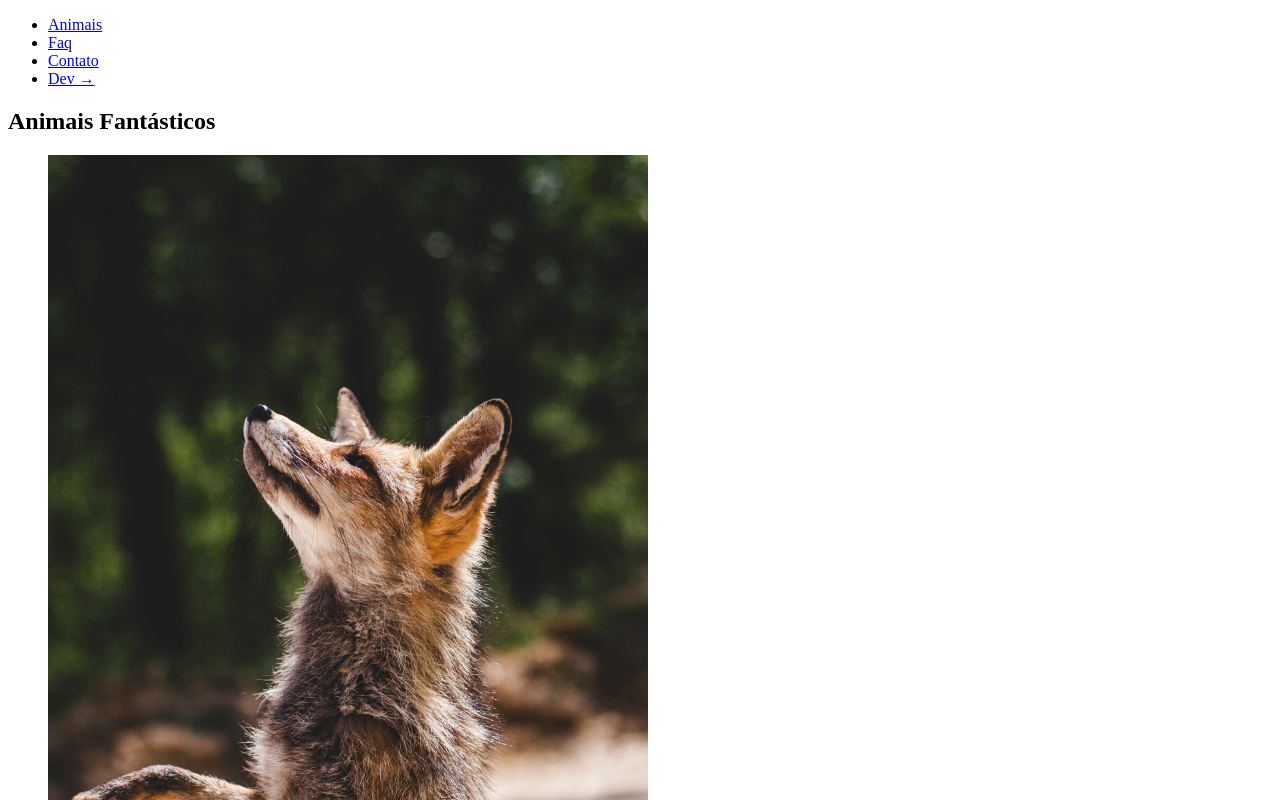
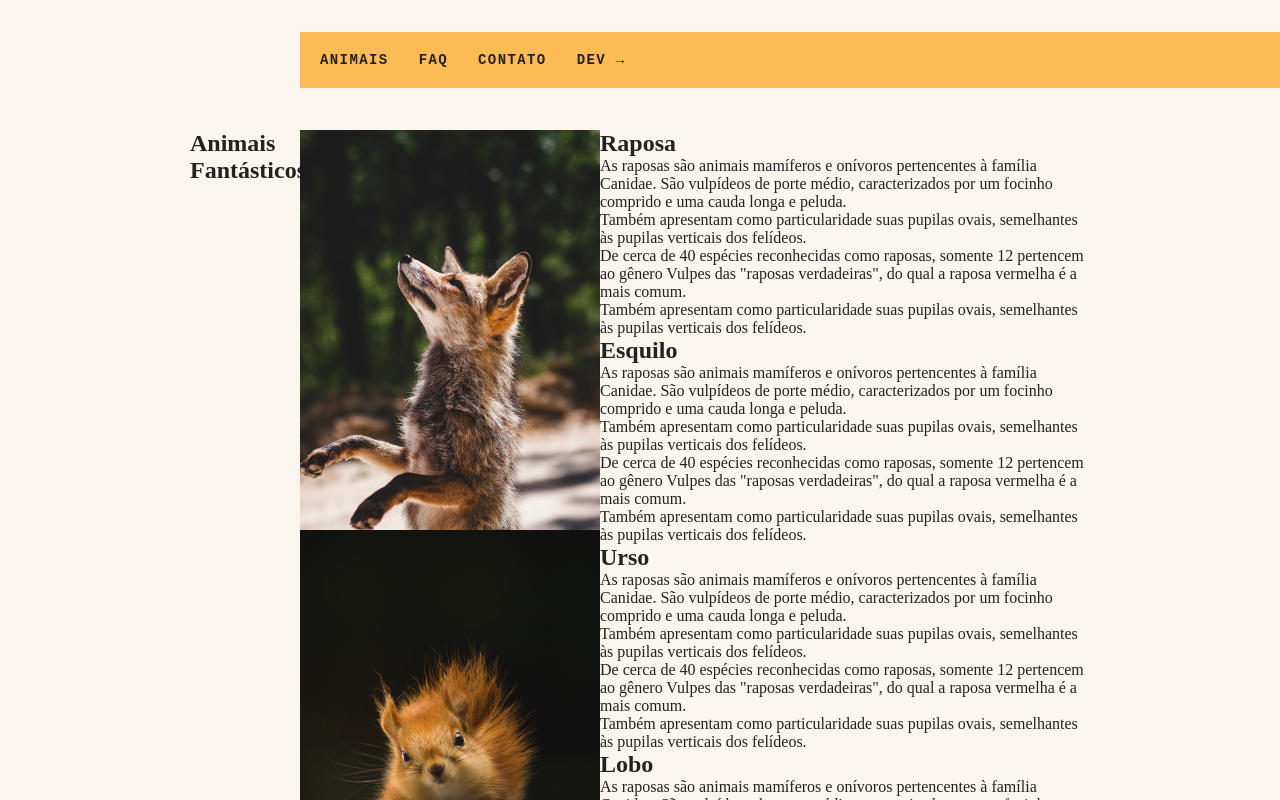
Before and after one commit to leonardoanselmo/animais-fantasticos, a plain HTML site: page index.html in a window 1280 px wide. Shown: the top 800 px of the page. Drawn offline with Linux system fonts and the light colour scheme.

Commit message:
Estrutura dos GRIDS no CSS - 1a parte

```diff
--- a/css/style.css
+++ b/css/style.css
@@ -0,0 +1,61 @@
+body, h1, h2, ul, li, p, dd, dt, dl {
+  margin: 0px;
+  padding: 0px;
+}
+
+img {
+  display: block;
+  max-width: 100%;
+}
+
+ul {
+  list-style: none;
+}
+
+body {
+  background: #faf6ed;
+  color: #222;
+  -webkit-font-smoothing: antialiased;
+  display: grid;
+  grid-template-columns: 1fr 120px minmax(300px, 800px) 1fr;
+}
+
+.header {
+  grid-column: 3 / 5;
+}
+
+.menu {
+  margin-top: 2rem;
+  margin-bottom: 2rem;
+  background: #fb5;
+}
+
+.menu ul {
+  display: flex;
+  flex-wrap: wrap;
+  padding: 10px;
+  gap: 10px;
+}
+
+.menu li a {
+  display: block;
+  padding: 10px;
+  color: #222;
+  text-decoration: none;
+  font-family: 'IBM Plex Mono', monospace;
+  font-weight: bold;
+  text-transform: uppercase;
+  font-size: .875rem;
+  letter-spacing: .1em;
+}
+
+.grid-section {
+  grid-column: 2 / 4;
+  width: 100%;
+  box-sizing: border-box;
+  padding: 10px;
+  display: grid;
+  grid-template-columns: 110px 300px 1fr;
+  grid: 120px;
+  margin-bottom: 4rem;
+}
--- a/index.html
+++ b/index.html
@@ -7,7 +7,7 @@
   <title>Animais Fantásticos</title>
 </head>
 <body>
-  <header>
+  <header class="header">
     <nav class="menu">
       <ul>
         <li><a href="#animais">Animais</a></li>
```
